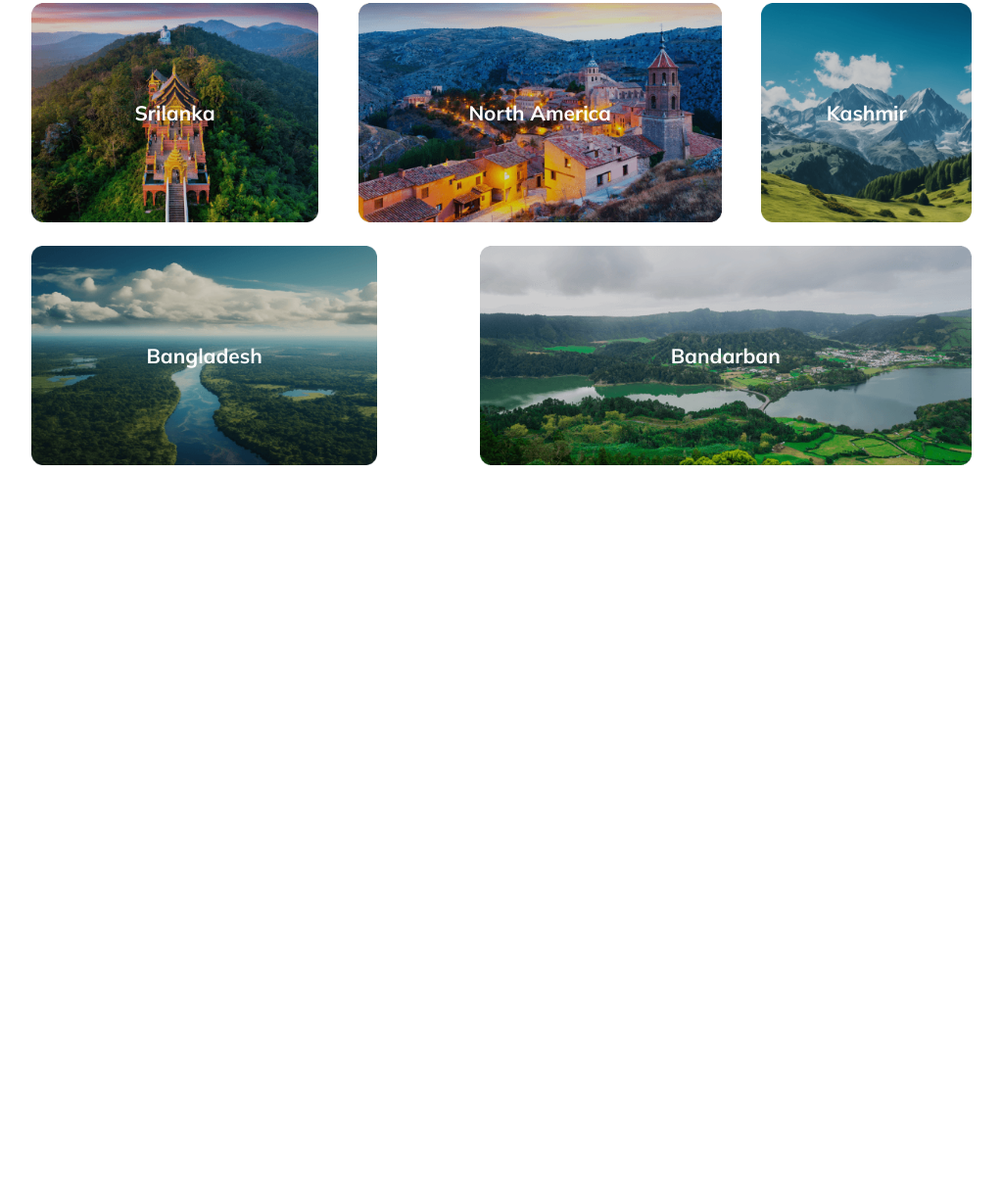
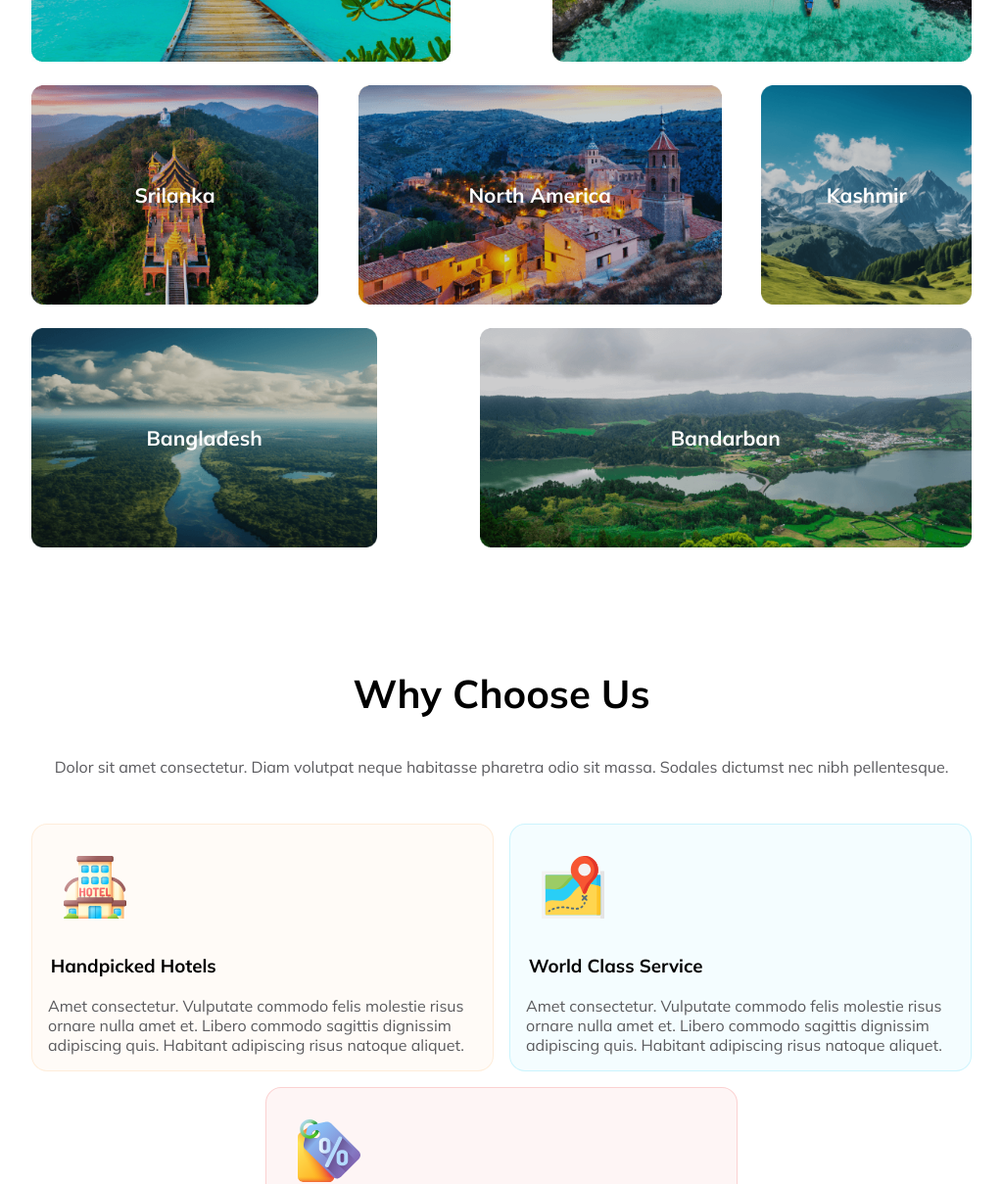
Before and after one commit to arifulislamctg11/Infinite-Destinations, a plain HTML site: page index.html in a window 1280 px wide. Shown: the part 1591-2800 px from the top of the page at 98% size, without its empty margins (128-1151 px from the left). Before the commit the page ends 2090 px from the top, so only its background shows below. Drawn offline with Linux system fonts and the light colour scheme.

Commit message:
why choose us section done with mobile layout in it

```diff
--- a/index.html
+++ b/index.html
@@ -105,7 +105,7 @@
       </section>
 
       <section class="gallary">
-        <div class="gallary-title-container">
+        <div class="title-container" id="gallary-title-container">
           <h2 class="section-title">Choose Your Destination</h2>
           <p class="section-desc">
             Dolor sit amet consectetur. Diam volutpat neque habitasse pharetra
@@ -149,6 +149,54 @@
           </div>
         </div>
       </section>
+      <section class="why-choose-us-section">
+        <div class="title-container">
+          <h2 class="section-title">Why Choose Us</h2>
+          <p class="section-desc">
+            Dolor sit amet consectetur. Diam volutpat neque habitasse pharetra
+            odio sit massa. Sodales dictumst nec nibh pellentesque.
+          </p>
+        </div>
+        <div class="item-row">
+          <div id="handpicked-hotels" class="section-item">
+            <img
+              src="./Images/hotel-ico.svg"
+              alt=""
+              class="section-item-icon"
+            />
+            <h3 class="item-title">Handpicked Hotels</h3>
+            <p class="item-desc">
+              Amet consectetur. Vulputate commodo felis molestie risus ornare
+              nulla amet et. Libero commodo sagittis dignissim adipiscing quis.
+              Habitant adipiscing risus natoque aliquet.
+            </p>
+          </div>
+          <div id="world-class-service" class="section-item">
+            <img src="./Images/map-ico.svg" alt="" class="section-item-icon" />
+            <h3 class="item-title">World Class Service</h3>
+            <p class="item-desc">
+              Amet consectetur. Vulputate commodo felis molestie risus ornare
+              nulla amet et. Libero commodo sagittis dignissim adipiscing quis.
+              Habitant adipiscing risus natoque aliquet.
+            </p>
+          </div>
+        </div>
+        <div id="best-price-guarantee-row" class="item-row">
+          <div id="best-price-guarantee" class="section-item">
+            <img
+              src="./Images/price-tag-ico.svg"
+              alt=""
+              class="section-item-icon"
+            />
+            <h3 class="item-title">Best Price Guarantee</h3>
+            <p class="item-desc">
+              Amet consectetur. Vulputate commodo felis molestie risus ornare
+              nulla amet et. Libero commodo sagittis dignissim adipiscing quis.
+              Habitant adipiscing risus natoque aliquet.
+            </p>
+          </div>
+        </div>
+      </section>
     </main>
     <footer class="footer"></footer>
   </body>
--- a/style/infinite-destinations.css
+++ b/style/infinite-destinations.css
@@ -160,11 +160,11 @@ nav {
 
 /* gallary styles goes here  */
 
-.gallary-title-container {
+.title-container {
   text-align: center;
 }
 
-.gallary-title-container > .section-desc {
+#gallary-title-container > .section-desc {
   padding-right: 10%;
   padding-left: 10%;
 }
@@ -193,6 +193,50 @@ nav {
 }
 .gallary-item > img {
   max-height: 14em;
+}
+/* why choose us section style goes here  */
+.item-row {
+  gap: 1em;
+  display: flex;
+  justify-content: space-between;
+}
+.item-row img {
+  margin: 2em;
+}
+.item-row .item-title {
+  margin: 0em 0em 1em 1em;
+}
+.item-row p {
+  margin: 0em 0em 1em 1em;
+  color: #5a5a5d;
+  font-size: 1em;
+  font-weight: 400;
+}
+
+.section-desc {
+  margin-bottom: 3em;
+}
+
+.section-item {
+  width: calc(100% - 1em);
+  border-radius: 1em;
+}
+#world-class-service {
+  border: 1px solid rgba(41, 206, 246, 0.2);
+  background: rgba(41, 206, 246, 0.05);
+}
+#handpicked-hotels {
+  border: 1px solid rgba(251, 181, 99, 0.2);
+  background: rgba(251, 181, 99, 0.05);
+}
+#best-price-guarantee {
+  border: 1px solid rgba(233, 68, 68, 0.2);
+  background: rgba(233, 68, 68, 0.05);
+  width: 50%;
+}
+#best-price-guarantee-row {
+  justify-content: center;
+  margin-top: 1em;
 }
 
 /* mobile screen style goes here ------------------------------mobile ----------- */
@@ -277,4 +321,12 @@ nav {
     flex-wrap: wrap;
     justify-content: center;
   }
+  /* why choose us section style for mobile goes here  */
+  .item-row {
+    flex-direction: column;
+    align-items: center;
+  }
+  #best-price-guarantee {
+    width: calc(100% - 16px);
+  }
 }
```
Also changed, not shown: Images/hotel-ico.svg (added), Images/map-ico.svg (added), Images/price-tag-ico.svg (added).
